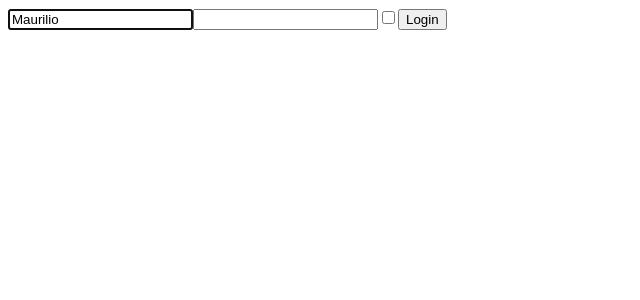
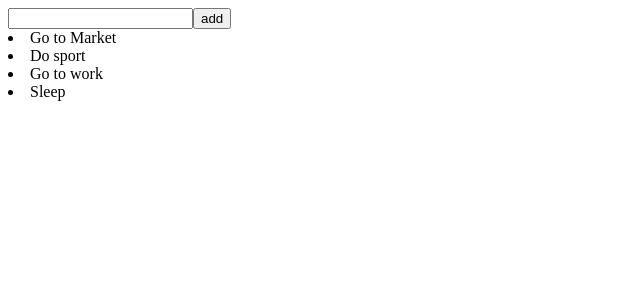
Before and after one commit to Maurilio224/React, a React (Create React App) app in the folder main/: page / in a window 1280 px wide. Shown: the top 300 px of the page, without its empty margins (0-640 px from the left). Built offline with nearby package versions, Linux system fonts and the light colour scheme.

Commit message:
esercizio-25

```diff
--- /dev/null
+++ b/main/src/App.js
@@ -0,0 +1,7 @@
+import React from "react";
+import TodoList from "./TodoList"
+
+
+export default function App() {
+    return <TodoList/>
+}
--- /dev/null
+++ b/main/src/TodoList.jsx
@@ -0,0 +1,16 @@
+import React, {useState} from "react";
+
+export default function TodoList() {
+  const [name, setName] = useState('');
+  const [items, setItems] = useState(["Go to Market", "Do sport", "Go to work", "Sleep"]);
+  const handleAdd = () => {
+      setItems([...items, name]);
+  };
+  return (
+      <div>
+          <input onChange={(e) => setName(e.target.value)}/>
+          <button onClick={handleAdd}>add</button>
+          {items.map((item, index) => {return <li index={index}>{item}</li>})}
+      </div>
+  );
+}
--- a/main/src/UncontrolledLogin.js
+++ /dev/null
@@ -1,33 +0,0 @@
-import React from "react";
-
-export default class UncontrolledLogin extends React.Component {
-
-    handleUncontrolled = (event) => {
-        event.preventDefault()
-
-        let username = event.target.username.value
-        let password = event.target.password.value
-        let remember = event.target.remember.checked
-
-        console.log({
-            username,
-            password,
-            remember
-        })
-
-    }
-
-    render() {
-        return (
-        <>
-        <form onSubmit={this.handleUncontrolled}>
-            <input autoFocus name= 'username' defaultValue='Maurilio'></input>
-            <input name='password' type="password"></input>
-            <input name="remember" type="checkbox" ></input>
-
-            <button type="submit">Login</button>
-        </form>
-
-        </>)
-    }
-}
--- a/main/src/index.js
+++ b/main/src/index.js
@@ -1,10 +1,9 @@
 import React from 'react';
-import ReactDOM, { createRoot } from 'react-dom/client';
-import UncontrolledLogin from './UncontrolledLogin';
-
+import ReactDOM from 'react-dom/client';
+import App from "./App"
 
 
 const root = ReactDOM.createRoot(document.getElementById('root'));
 root.render(
- <UncontrolledLogin/>
+ <App/>
 );
```
